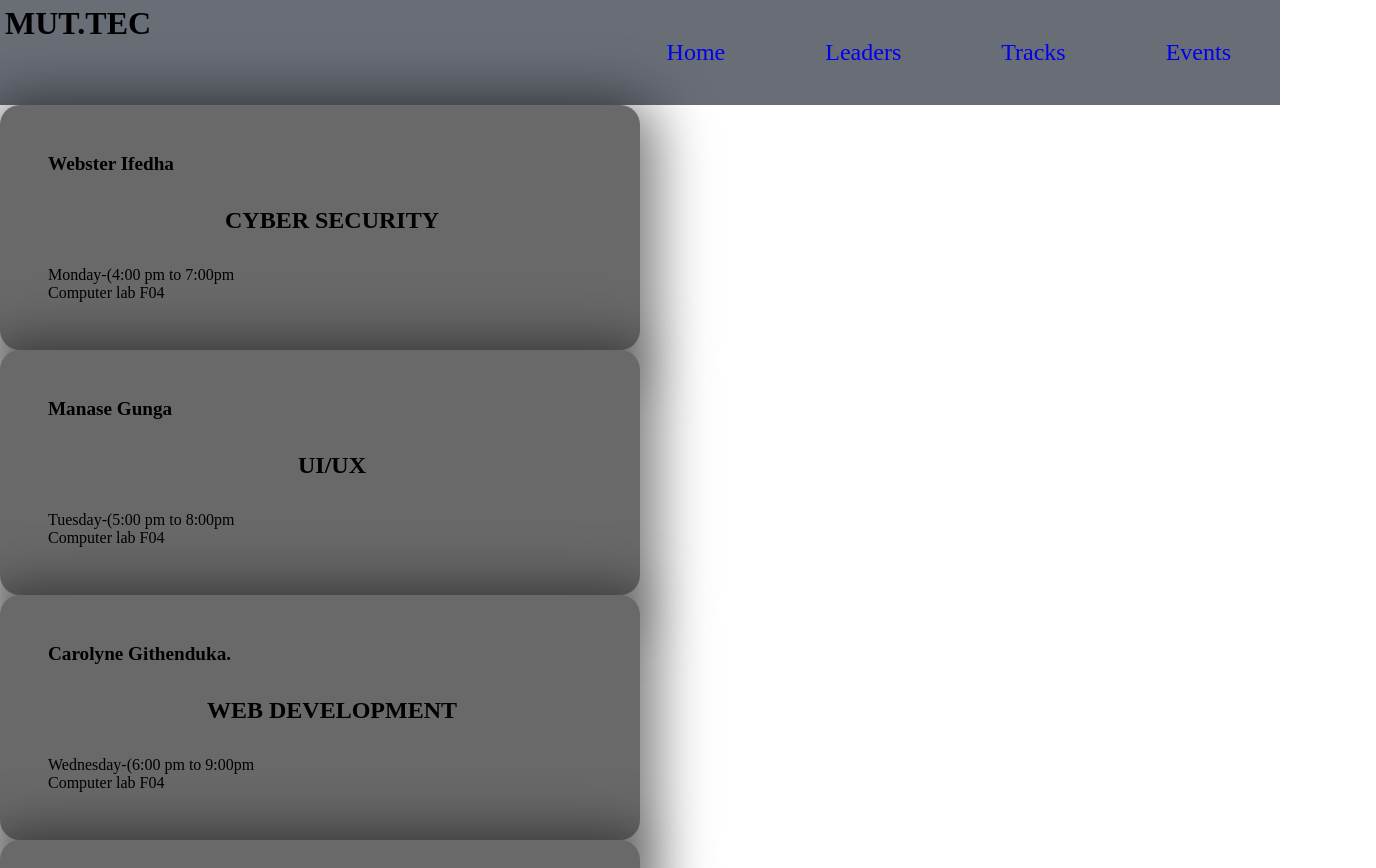
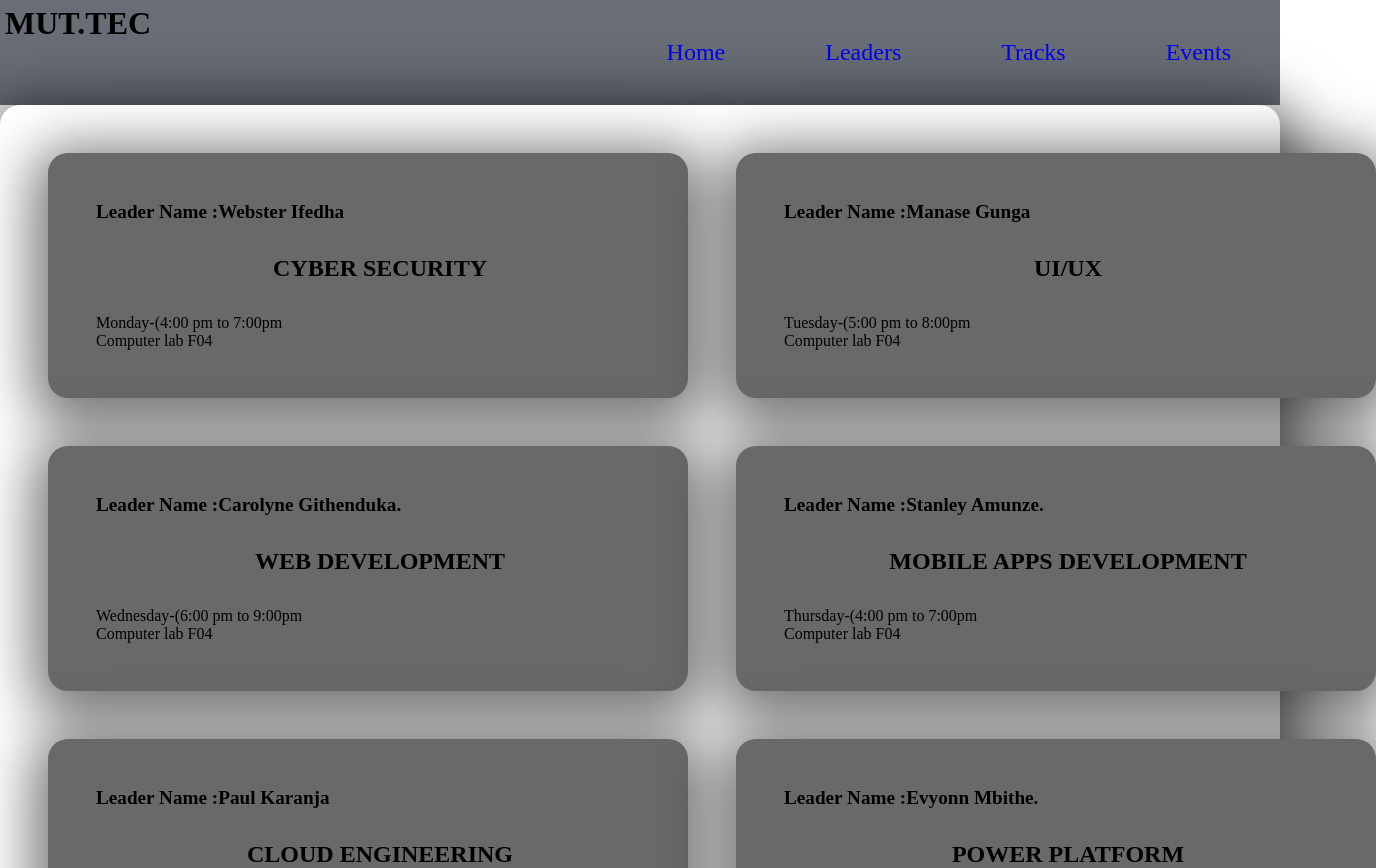
Before and after one commit to Alex-Githinji/MUTC-CLUB, a React (Vite) app: page /Events in a window 1280 px wide. Shown: the top 868 px of the page, 1376 px wide, since content can reach past the window. Built offline with nearby package versions, Linux system fonts and the light colour scheme.

Commit message:
added a new file

```diff
--- a/src/pages/Tracks/tracks.css
+++ b/src/pages/Tracks/tracks.css
@@ -1,26 +1,23 @@
 .content{
     display: grid;
-    grid-template-columns: repeat(auto-fit,minmax(3, 1fr));
+    grid-template-columns: repeat(2, 1fr);
+    grid-gap: -2pxpx;
+    background-color: #333333;
+
 }
 
 .track-section{
     margin-top: 5rem;
     padding: 0.5rem 1rem;
     width: 40rem;
-    display: grid;
-    place-items: center;
-    grid-template-columns: repeat(auto-fit,minmax(3, 1fr));
+
 
 
 }
  .main{
     margin-top: 5rem;
     padding: 0.5rem 2rem;
-    width: 40rem;
-
-    display: flex;
-    flex-wrap: wrap;
-    justify-content: space-between;
+    width: 40rem
 
 
 
--- a/src/pages/events/Events.jsx
+++ b/src/pages/events/Events.jsx
@@ -5,9 +5,9 @@ import "./events.css"
 const Events = () => {
     return(
 
-            <div>
+    <div className="section-header">
     <div Events-section>
-        <Event Eventleader="Webster Ifedha"
+        <Event Eventleader=" Leader Name :Webster Ifedha"
         EventName="cyber Security"
         EventTime="Monday-(4:00 pm to 7:00pm"
         EventPlace={"Computer lab F04"}
@@ -15,7 +15,7 @@ const Events = () => {
 
     </div>
     <div Events-section>
-        <Event Eventleader="Manase Gunga"
+        <Event Eventleader=" Leader Name :Manase Gunga"
         EventName="UI/UX"
         EventTime="Tuesday-(5:00 pm to 8:00pm"
         EventPlace={"Computer lab F04"}
@@ -23,7 +23,7 @@ const Events = () => {
 
     </div>
     <div Events-section>
-        <Event Eventleader=" Carolyne Githenduka."
+        <Event Eventleader=" Leader Name :Carolyne Githenduka."
         EventName="Web development"
         EventTime="Wednesday-(6:00 pm to 9:00pm"
         EventPlace={"Computer lab F04"}
@@ -31,7 +31,7 @@ const Events = () => {
 
     </div>
     <div Events-section>
-        <Event Eventleader="Stanley Amunze."
+        <Event Eventleader="Leader Name :Stanley Amunze."
         EventName="Mobile apps development"
         EventTime="Thursday-(4:00 pm to 7:00pm"
         EventPlace={"Computer lab F04"}
@@ -39,7 +39,7 @@ const Events = () => {
 
     </div>
     <div Events-section>
-        <Event Eventleader="Paul Karanja"
+        <Event Eventleader="Leader Name :Paul Karanja"
         EventName="Cloud engineering "
         EventTime="Monday-(3:00 pm to 6:00pm"
         EventPlace={"Computer lab F04"}
@@ -47,7 +47,7 @@ const Events = () => {
 
     </div>
     <div Events-section>
-        <Event Eventleader="Evyonn Mbithe."
+        <Event Eventleader="Leader Name :Evyonn Mbithe."
         EventName="power platform"
         EventTime="friday-(4:00 pm to 7:00pm"
         EventPlace={"Computer lab F04"}
--- a/src/pages/events/events.css
+++ b/src/pages/events/events.css
@@ -1,9 +1,16 @@
-.mine{
-   display: flex;
-    align-items: center;
-    gap: 2.5rem;
+.section-header{
+    gap: 3rem;
+    padding: 3rem;
+    border-radius: 20px;
+   box-shadow: 0px 11px 55px 16px rgba(0,0,0,0.54);
+-webkit-box-shadow: 0px 11px 55px 16px rgba(0,0,0,0.54);
+-moz-box-shadow: 0px 11px 55px 16px rgba(0,0,0,0.54);
+  display: grid;
+  grid-template-columns: 2fr 1fr;
+
+
+
 }
-
 .Events-container{
     gap: 3rem;
     padding: 3rem;
@@ -16,7 +23,7 @@
   background-color: dimgrey;
   cursor: pointer;
   transition: all 0.3s ease-in-out;
-  gap: 3rem;
+  gap: 4rem;
 
 }
 
@@ -45,3 +52,20 @@
     margin-bottom: 0.5rem;
 
 }
+
+@media screen and (max-width: 50rem) {
+    .Events-container{
+        width: 30rem;
+        padding: 2rem;
+        gap: 2rem;
+    }
+
+}
+
+@media screen and (max-width: 23rem) {
+    .section-header{
+        font-size: 1.5rem;
+        display: flex;
+        align-items: column;
+    }
+}
```
